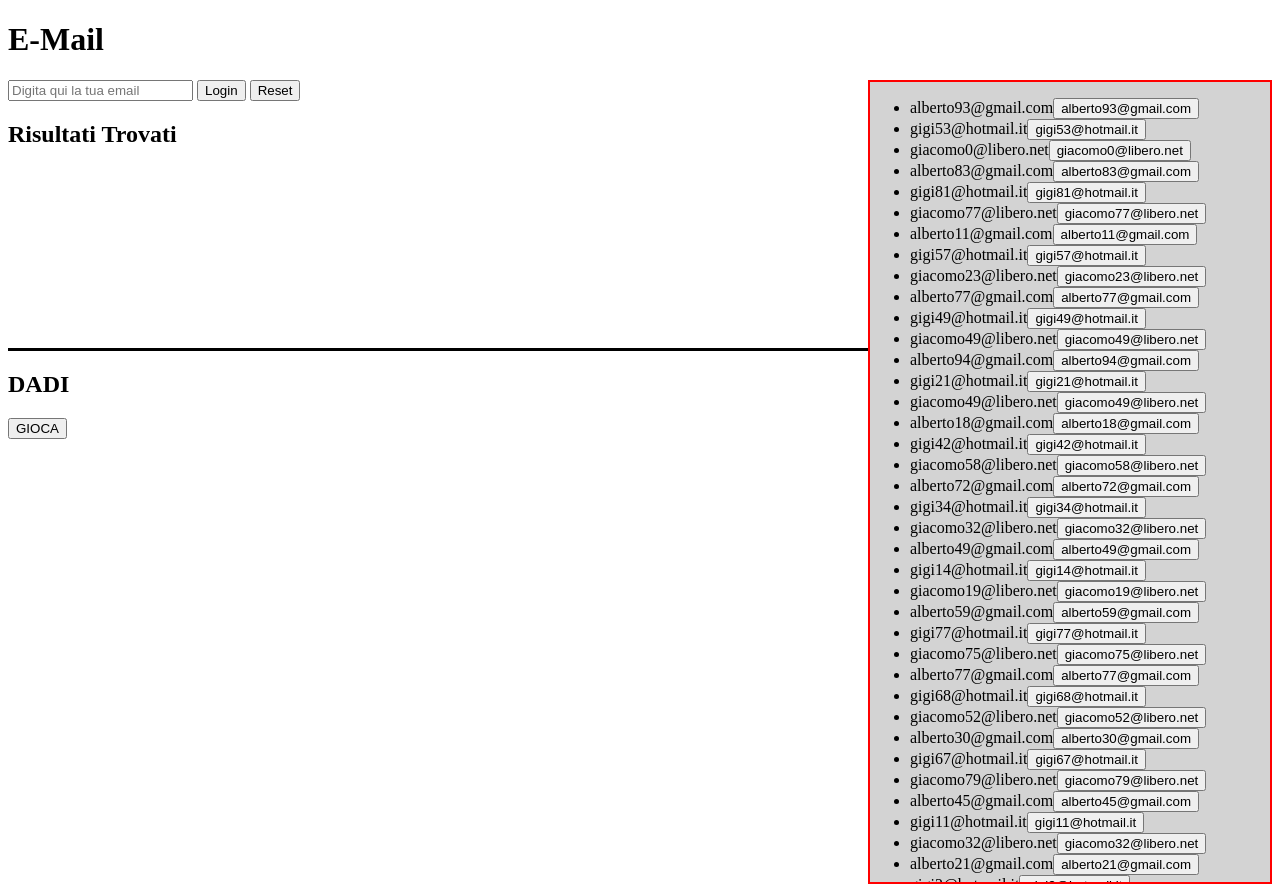
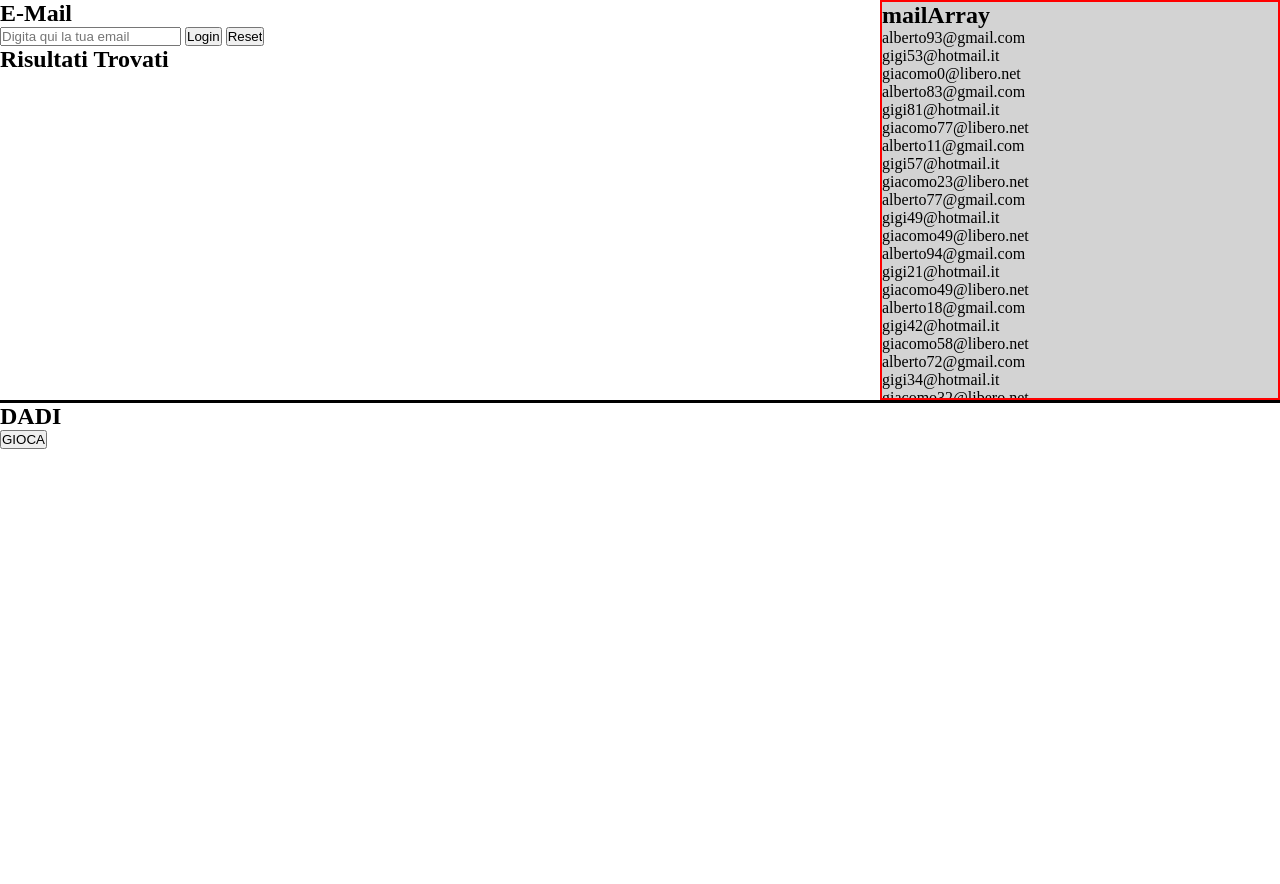
Before and after one commit to AlbertoLiguori/js-mail-dadi, a plain HTML site: page index.html in a window 1280 px wide. After the commit the page ends 800 px from the top, so only its background shows below. Drawn offline with Linux system fonts and the light colour scheme.

Commit message:
adds a style sheet

```diff
--- /dev/null
+++ b/css/style.css
@@ -0,0 +1,27 @@
+*{
+  margin:0;
+  padding:0;
+  box-sizing: border-box;
+}
+
+
+.mail-section{
+  height:50vh;
+}
+
+.search-email-cont{
+  float:left;
+}
+
+.arrayCont-list{
+  background-color: lightgrey;
+  border:2px solid red;
+  float:right;
+  height:50vh;
+  width:400px;
+  overflow-x: scroll;
+}
+
+.dice-game{
+  border-top:3px solid black;
+}
--- a/index.html
+++ b/index.html
@@ -3,45 +3,42 @@
   <head>
     <meta charset="utf-8">
     <title></title>
+
+    <!-- Link to my css -->
+    <link rel="stylesheet" href="css/style.css">
   </head>
   <body>
 
-        <h1>E-Mail</h1>
-        <div class="arrayCont-list">
-          <ul id="list">
+        <!-- SECTION EMAIL -->
+        <section class="mail-section">
 
-          </ul>
+                  <div class="search-email-cont">
 
-        </div>
+                          <h1>E-Mail</h1>
 
-        <style media="screen">
-          .arrayCont-list{
-                        background-color: lightgrey;
-                        border:2px solid red;
-                        float:right;
-                        height:100vh;
-                        width:400px;
-                        overflow-x: scroll;
-                                    }
-        </style>
+                          <input id="userEmail" type="text" name="" value="" placeholder="Digita qui la tua email">
+                          <input id="login" type="button" name="" value="Login">
+                          <input id="reset"type="button" name="" value="Reset">
 
-        <input id="userEmail" type="text" name="" value="" placeholder="Digita qui la tua email">
-        <input id="login" type="button" name="" value="Login">
-        <input id="reset"type="button" name="" value="Reset">
+                          <h2>Risultati Trovati</h2>
+                          <p id="mailCounter"></p>
 
-        <h2>Risultati Trovati</h2>
-        <p id="mailCounter"></p>
+                  </div>
+                  <div class="arrayCont-list">
+
+                        <ul id="list">
+                          <h2>mailArray</h2>
+
+                        </ul>
+
+                  </div>
 
 
 
+        </section>
+
+        <!-- SECTION DICES GAME -->
         <section class="dice-game">
-
-          <style media="screen">
-            .dice-game{
-                          margin-top:200px;
-                          border-top:3px solid black;
-                                      }
-          </style>
 
                     <h1>DADI</h1>
 
@@ -55,9 +52,10 @@
                     <h3 id="p2-score"></h3>
 
         </section>
+
+
     <script src="script.js" charset="utf-8"></script>
 
   </body>
 
-
 </html>
--- a/script.js
+++ b/script.js
@@ -6,11 +6,10 @@ for ( var i = 0; i < 100; i++){
   mailArray.push("alberto" + Math.floor(Math.random()*100)+ "@gmail.com");
   mailArray.push("gigi" + Math.floor(Math.random()*100)+ "@hotmail.it");
   mailArray.push("giacomo" + Math.floor(Math.random()*100)+ "@libero.net");
-  document.getElementById("list").innerHTML += `<li id="email-n` +[i]+ `">` + mailArray[i] +`<button class="copy-email" id="button`+ [i] + `" type="button" name="button">` + mailArray[i]+`</button></li>`
+  document.getElementById("list").innerHTML += `<li id="` +[i]+ `">` + mailArray[i] +`</li>`
 }
 
-
-
+console.log(adressArray)
 console.log(mailArray)
 var loginAction = document.getElementById("login")
 
@@ -54,6 +53,7 @@ resetAction.addEventListener("click", function(){
   document.getElementById("userEmail").value=""
 })
 
+
 // DADI
 
 
@@ -72,8 +72,8 @@ var player2 = Math.floor((Math.random()*6)+1)
 
 //console.log(player2)
 //console.log(player1)
-  document.getElementById("giocata-player1").innerHTML= "il giocatore 1 ha totalizzato: "+player1
-  document.getElementById("giocata-player2").innerHTML="il giocatore 2 ha totalizzato: "+player2
+  document.getElementById("giocata-player1").innerHTML= "Il giocatore 1 ha totalizzato: "+player1
+  document.getElementById("giocata-player2").innerHTML="Il giocatore 2 ha totalizzato: "+player2
 
 
 
@@ -82,7 +82,7 @@ if (player1 > player2){
   p1Score++
   document.getElementById("p1-score").innerHTML = "Punteggio giocatore 1: "+ p1Score
 } else if (player2 > player1){
-  document.getElementById("winnerIs").innerHTML = "the winner is player2 con un punteggio di " + player2
+  document.getElementById("winnerIs").innerHTML = "The winner is player2 con un punteggio di " + player2
   p2Score++
   document.getElementById("p2-score").innerHTML = "Punteggio giocatore 2: "+ p2Score
 } else {
```
